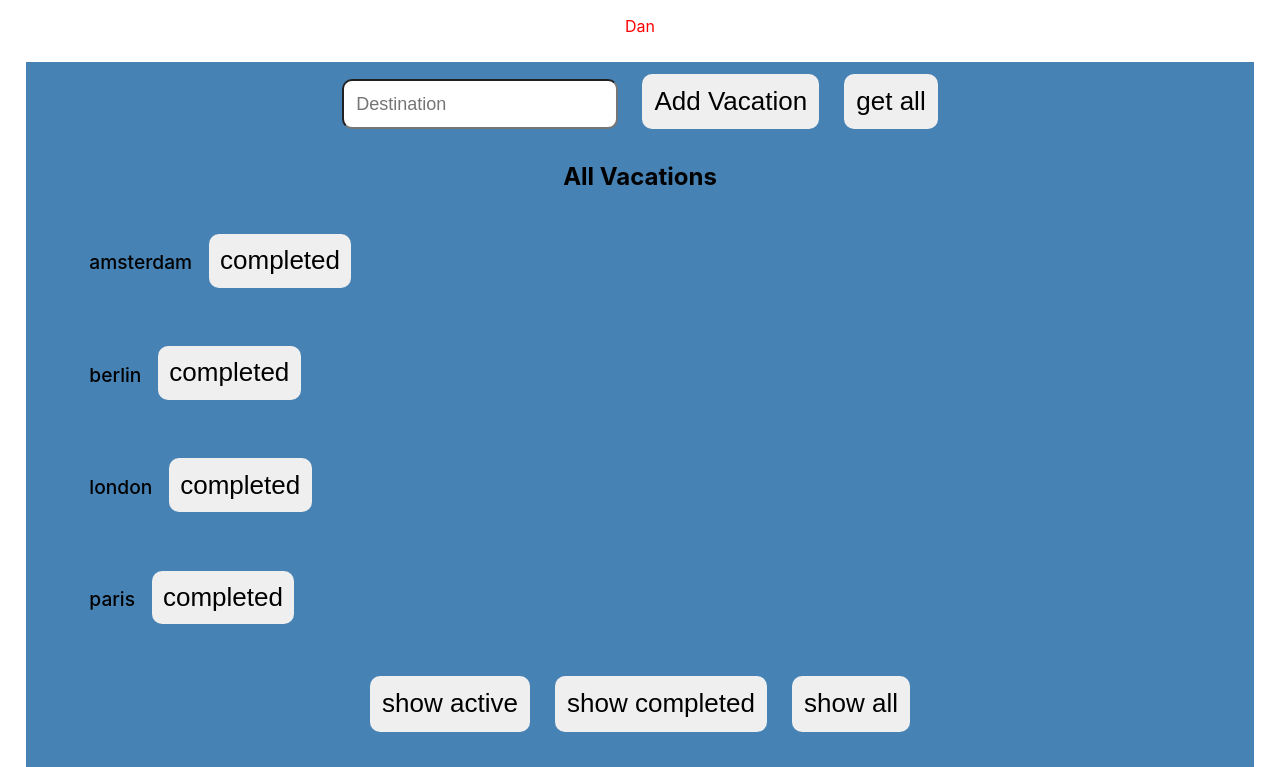
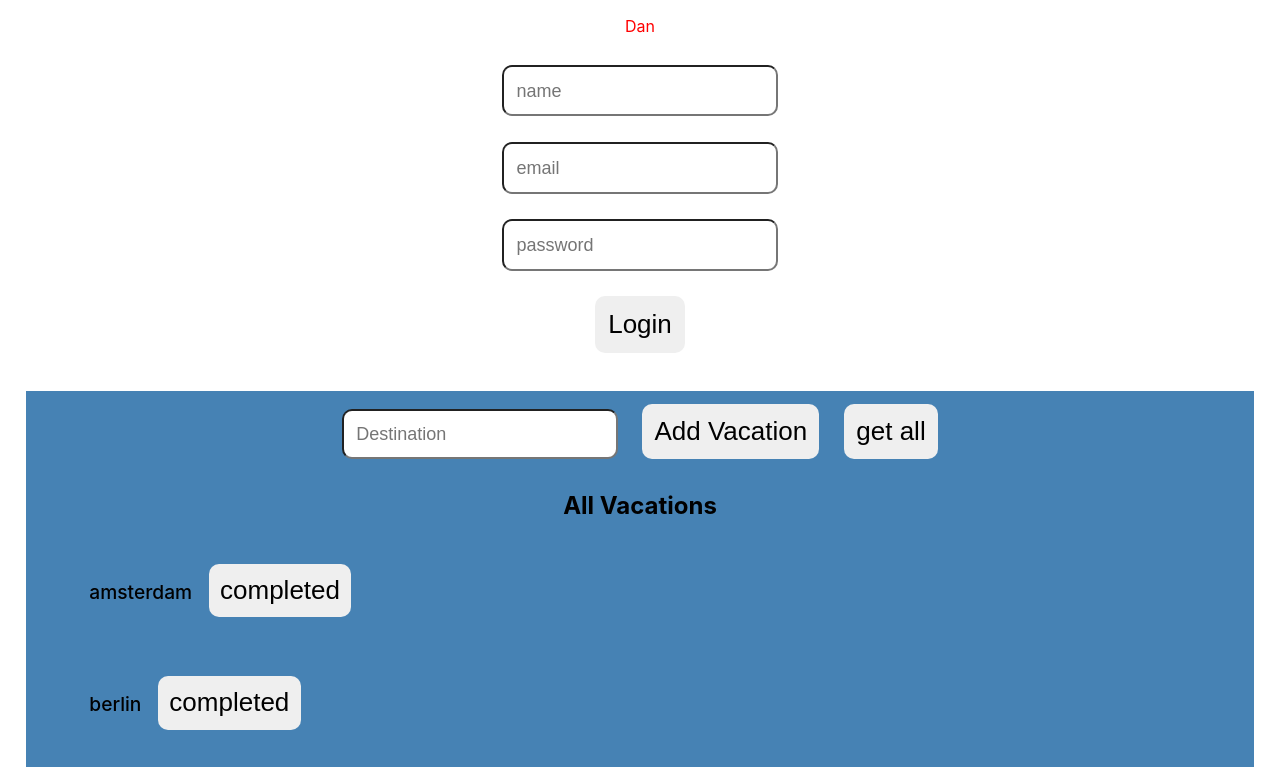
Before and after one commit to Segedu/tec-homework, a React (Vite) app in the folder 14.12.2021- hooks/vite-project/: page / in a window 1280 px wide. Shown: the top 767 px of the page. Built offline with nearby package versions, Linux system fonts and the light colour scheme.

Commit message:
14.12.2021

```diff
--- a/14.12.2021- hooks/vite-project/src/App.jsx
+++ b/14.12.2021- hooks/vite-project/src/App.jsx
@@ -12,7 +12,7 @@ function App() {
       {/* <YourName /> */}
       <Name randColor="Dan" />
       {/* <ThreeCounters /> */}
-      {/* <Login /> */}
+      <Login />
       <Vacation />
     </div>
   )
--- a/14.12.2021- hooks/vite-project/src/components/Login.jsx
+++ b/14.12.2021- hooks/vite-project/src/components/Login.jsx
@@ -9,10 +9,12 @@ const Login = () => {
 
     return (
         <div>
-            <input type="text" placeholder="name" onChange={e => setUser({ name: e.target.value, email, password })}></input><br></br>
-            <input type="email" placeholder="email" onChange={e => setUser({ name, email: e.target.value, password })} ></input><br></br>
-            <input type="password" placeholder="password" onChange={e => setUser({ name, email, password: e.target.value })} min={3} max={9}></input><br></br>
-            <button onClick={logIn}>Login</button>
+            <form onSubmit={logIn}>
+                <input type="text" placeholder="name" onChange={e => setUser({ name: e.target.value, email, password })}></input><br></br>
+                <input type="email" placeholder="email" onChange={e => setUser({ name, email: e.target.value, password })} ></input><br></br>
+                <input type="password" placeholder="password" onChange={e => setUser({ name, email, password: e.target.value })} ></input><br></br>
+                <button type="submit">Login</button>
+            </form>
         </div>
     )
 }
```
